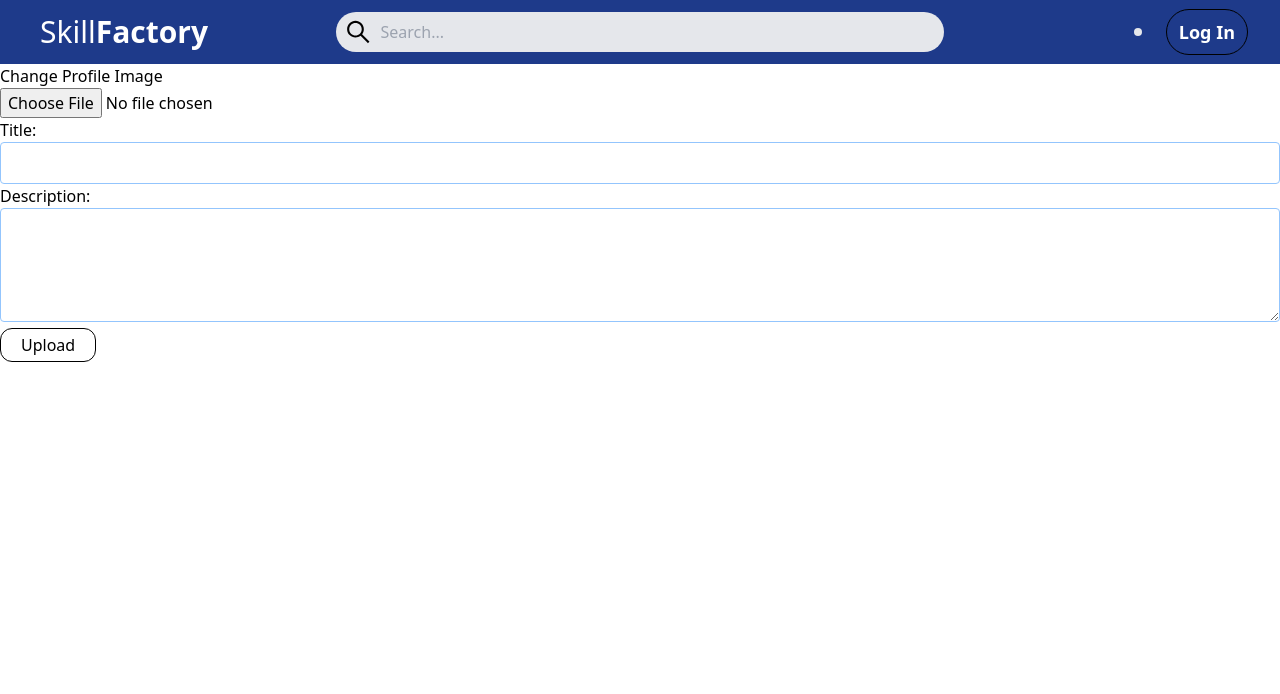
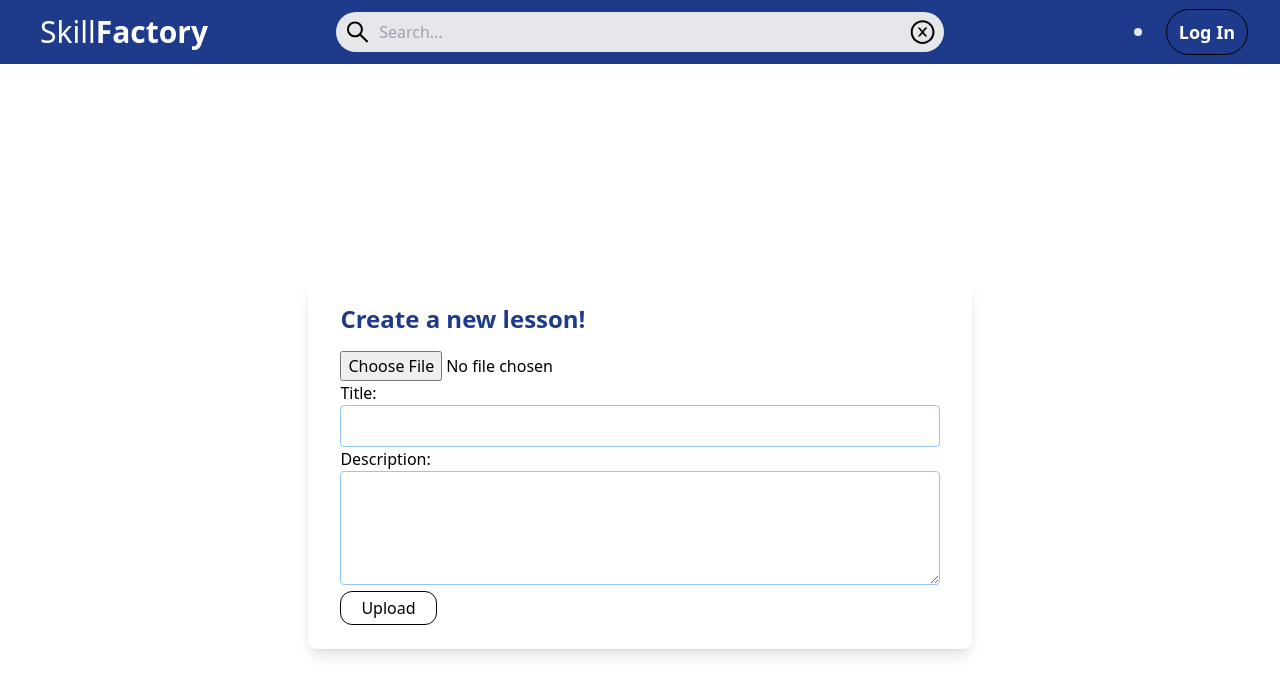
Before and after one commit to pepelacon/capstone_project, a React (Create React App) app in the folder client/: page /create_lesson in a window 1280 px wide. Shown: the top 694 px of the page. Built offline with nearby package versions, Linux system fonts and the light colour scheme.

Commit message:
search and form for lesson

```diff
--- a/client/src/App.js
+++ b/client/src/App.js
@@ -16,6 +16,8 @@ import CoursesControl from "./components/CoursesControl";
 function App() {
   const [userId, setUserId] = useState(null);
   const [course, setCourse] = useState(null);
+  const [query, setQuery] = useState('')
+
 
   const valueUser = useMemo(() => ({ userId, setUserId }), [userId, setUserId]);
   const valueCourse = useMemo(
@@ -27,11 +29,11 @@ function App() {
 
   return (
     <main>
-      <Navbar userId={userId} />
+      <Navbar userId={userId} setQuery={setQuery}/>
       <CourseContext.Provider value={valueCourse}>
         <UserContext.Provider value={valueUser}>
           <Routes>
-            <Route path="/" element={<CourseContainer />} />
+            <Route path="/" element={<CourseContainer query={query}/>} />
             <Route path="/profile" element={<UserProfile />} />
             <Route path="/create_course" element={<CreateCourseForm />} />
             <Route path="/create_lesson" element={<CreateLesson />} />
--- a/client/src/components/CourseCard.js
+++ b/client/src/components/CourseCard.js
@@ -10,7 +10,8 @@ export default function CourseCard (course) {
     const { id, title, picture, average_rating, comments, instructor } = course
     const roundedRating = Math.round(average_rating * 2) / 2
     const roundedRatingToShow = (Math.round(average_rating * 10) / 10);
-    console.log(course);
+
+
     return (
         <div className="max-w-sm rounded-sm overflow-hidden" onClick={() => navigate(`/detail/${id}`)}>
             <img className="w-full h-36 object-cover" src={picture} alt={title} />
--- a/client/src/components/CourseContainer.js
+++ b/client/src/components/CourseContainer.js
@@ -4,9 +4,9 @@ import CourseCard from './CourseCard'
 
 
 
-export default function CourseContainer () {
+export default function CourseContainer ({query}) {
     const [allCourses, setAllCourses] = useState([])
-
+    console.log(allCourses);
     const fetchCourses = async () => {
         const response = await fetch(`/course`);
         const data = await response.json();
@@ -15,8 +15,9 @@ export default function CourseContainer () {
     useEffect(()=>{
         fetchCourses();
     },[]);
-
-    let all_course = allCourses.map((course) => (<CourseCard key={course.id} {...course}/>))
+    console.log(query);
+    let all_course = allCourses.filter((course) => course.title.toLowerCase().includes(query)
+    ).map((course) => (<CourseCard key={course.id} {...course}/>))
 
     return (
         <div className="flex justify-center items-center">
--- a/client/src/components/CourseDetail.js
+++ b/client/src/components/CourseDetail.js
@@ -14,7 +14,6 @@ export const CourseDetail = () => {
     let { id: courseId } = useParams()
 
 
-    console.log(courseInfo);
     const navigate = useNavigate()
     useEffect(() => {
         const fetchData = async () => {
--- a/client/src/components/CreateCourseForm.js
+++ b/client/src/components/CreateCourseForm.js
@@ -19,7 +19,6 @@ function CreateCourseForm() {
         category: yup.string().required("Pick a category"),
         picture: yup.string().required("Add a picture"),
         description: yup.string().required("Enter a description"),
-
     })
 
     const formik = useFormik({
@@ -145,7 +144,7 @@ function CreateCourseForm() {
                 <button type="submit" className="px-4 py-2 bg-blue-600 text-white rounded-full w-48 hover:bg-blue-500">
                     Submit
                 </button>
-            </div>
+                </div>
             </form>
         </div>
         </div>
--- a/client/src/components/CreateLesson.js
+++ b/client/src/components/CreateLesson.js
@@ -1,12 +1,11 @@
 import React from 'react'
-import { useNavigate, useParams } from 'react-router-dom'
 import { useContext, useState } from 'react'
 import { useFormik } from "formik"
 import * as yup from "yup"
 import { UserContext } from '../UserContext'
 import { CourseContext } from '../CourseContext'
 
-import { Typography } from '@mui/material';
+
 
 function CreateLesson() {
     const { userId } = useContext(UserContext)
@@ -53,13 +52,13 @@ function CreateLesson() {
       };
 
   return (
-    <div class="upload-container">
-
-        <h4 className='pi' >Change Profile Image</h4>
+    <div className="flex items-center justify-center h-screen" >
+      <div className="w-102 bg-blue shadow-lg rounded-lg px-8 py-6">
+        <h2 className="text-2xl text-blue-900 font-bold mb-4">Create a new lesson!</h2>
         <input type="file" onChange={handleVideoChange} accept="video/*" />
         {video && (
-            <div>
-                <video className='preview-video' controls>
+            <div className='max-w-[480px] max-h-[320]'>
+                <video controls>
                 <source src={URL.createObjectURL(video)} type={video.type} />
                 </video>
             </div>
@@ -80,6 +79,8 @@ function CreateLesson() {
         <button onClick={handleVideoUpload}>Upload</button>
 
         </div>
+        </div>
+
   )
 }
 
--- a/client/src/components/Navbar.js
+++ b/client/src/components/Navbar.js
@@ -2,18 +2,26 @@ import { Link } from "react-router-dom";
 import SignUp from "./SignUp";
 import DropdownMenu from "./DropdownMenu";
 import { useAuth0 } from "@auth0/auth0-react";
-import { AiOutlineSearch } from "react-icons/ai";
+import { AiOutlineSearch, AiOutlineCloseCircle } from "react-icons/ai";
+import { RxCross2 } from "react-icons/rx";
 import { useState } from "react";
 import { useNavigate } from "react-router-dom";
 
-function NavBar({ userId }) {
+function NavBar({ userId, setQuery }) {
   const { isAuthenticated } = useAuth0();
   const [role, setRole] = useState("student");
+  const [inputValue, setInputValue] = useState('')
   const navigate = useNavigate();
 
-  console.log(userId);
+
   function handleChange(e) {
-    console.log(e.target.value);
+    setInputValue(e.target.value);
+    setQuery(e.target.value);
+  }
+
+  function handleErase() {
+    setQuery('')
+    setInputValue('')
   }
 
   function handleRoleChange(newRole) {
@@ -47,8 +55,10 @@ function NavBar({ userId }) {
             className="bg-transparent p-2 w-full focus:outline-none"
             type="text"
             placeholder="Search..."
+            value={inputValue}
             onChange={handleChange}
           />
+          <AiOutlineCloseCircle size={30} onClick={handleErase}/>
         </div>
         <div className="hidden lg:flex items-center justify-end w-1/4">
           <div className="hidden lg:flex items-center bg-gray-200 rounded-full p-1 text-[14px] mr-6">
--- a/client/src/components/Settings.js
+++ b/client/src/components/Settings.js
@@ -5,8 +5,8 @@ import { UserContext } from "../UserContext";
 function Settings() {
   const { userId, setUserId } = useContext(UserContext);
   const [file, setFile] = useState(null);
-  const [nickname, setNickname] = useState(userId?.nickname);
-  const [profilePic, setProfilePic] = useState(userId?.avatar);
+  const [nickname, setNickname] = useState(userId.nickname);
+  const [profilePic, setProfilePic] = useState(userId.avatar);
   const navigate = useNavigate();
 
   const handleFileChange = (event) => {
```
